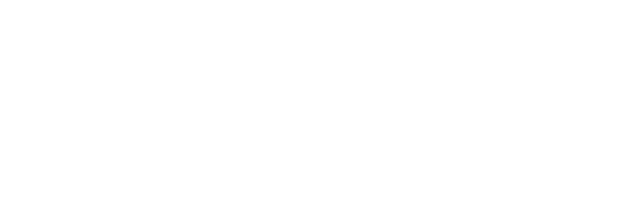
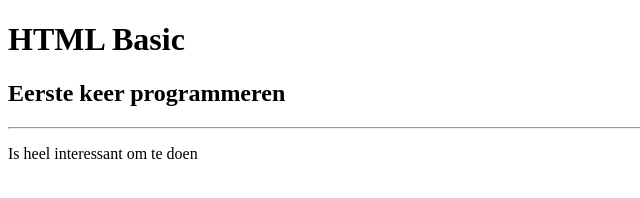
Before and after one commit to LAvDriel/HTML_Basics_Opdracht_1, a plain HTML site: page index.html in a window 1280 px wide. Shown: the whole page, without its empty margins (0-640 px from the left). Drawn offline with Linux system fonts and the light colour scheme.

Commit message:
Add files via upload

```diff
--- a/index.html
+++ b/index.html
@@ -5,6 +5,11 @@
         <title> HTML Basics Debuut </title>
     </head>
     <body>
+        <h1> HTML Basic</h1>
+        <h2> Eerste keer programmeren
+        </h2>
+        <hr>
+        <p>Is heel interessant om te doen</p>
        <!-- hier zet je de code in de body tags-->
     </body>
 </html>
```
